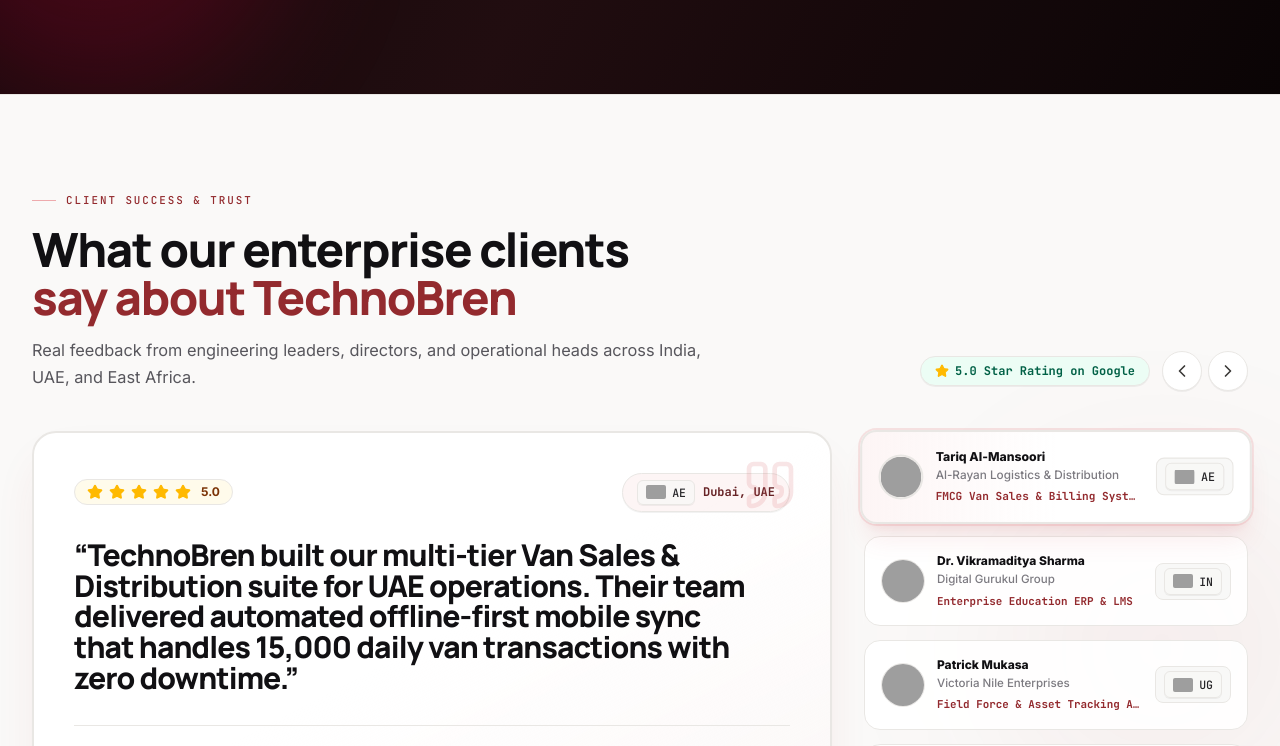
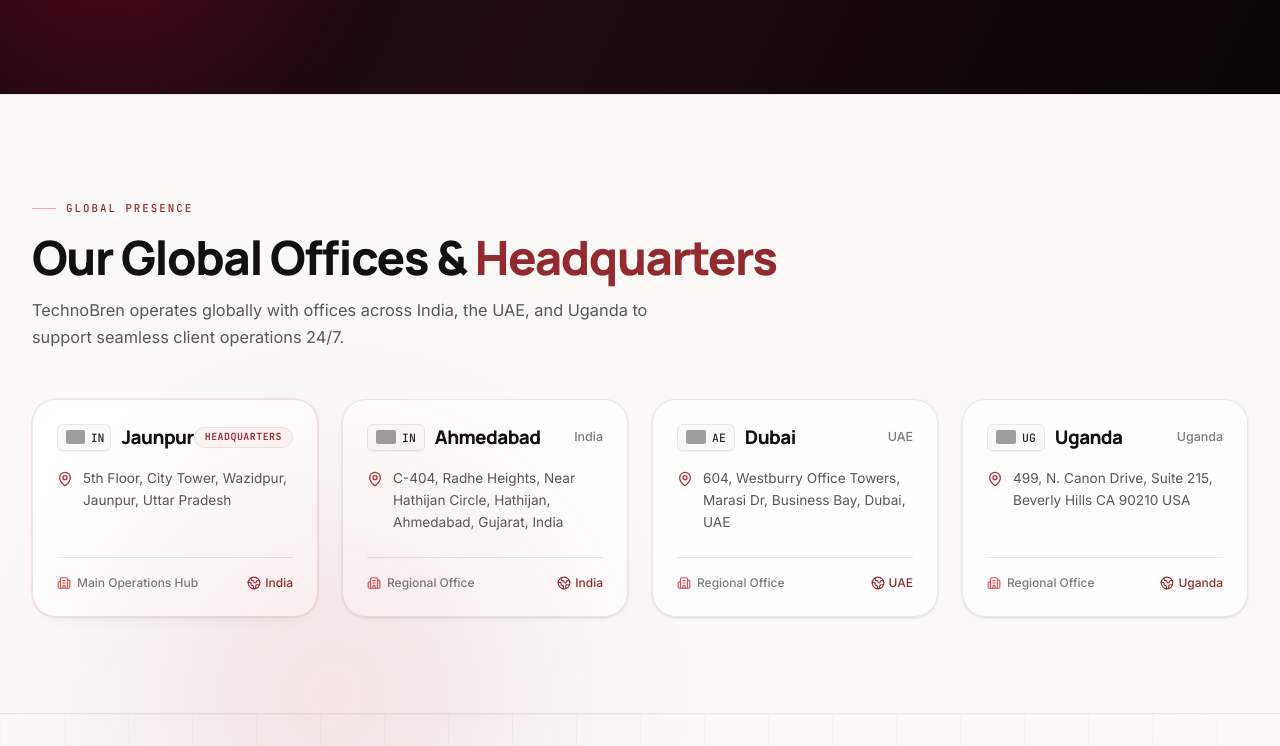
Before and after one commit to abhishekgupta2211/Technobren, a Next.js app: page / in a window 1280 px wide. Shown: the part 10259-11005 px from the top of the page. Built offline with nearby package versions, Linux system fonts and the light colour scheme; grey boxes are pictures that could not be loaded.

Commit message:
Remove TestimonialsSection from Home page so it exclusively stays on About page above Footer

```diff
--- a/src/app/page.tsx
+++ b/src/app/page.tsx
@@ -10,7 +10,6 @@
 import { ProcessSection } from "@/components/sections/ProcessSection";
 import { HireTeamSection } from "@/components/sections/HireTeamSection";
 import { AnimatedWaveScaleSection } from "@/components/sections/AnimatedWaveScaleSection";
-import { TestimonialsSection } from "@/components/sections/TestimonialsSection";
 import { OfficesSection } from "@/components/sections/OfficesSection";
 import { CTASection } from "@/components/sections/CTASection";
 
@@ -44,9 +43,7 @@
       <ProcessSection />
       {/* 10.5 — Scale with Confidence Animated Wave */}
       <AnimatedWaveScaleSection />
-      {/* 11 — Enterprise Client Testimonials */}
-      <TestimonialsSection />
-      {/* 11.5 — Global Offices */}
+      {/* 11 — Global Offices */}
       <OfficesSection />
       {/* 12 — Conversion */}
       <CTASection />
```
